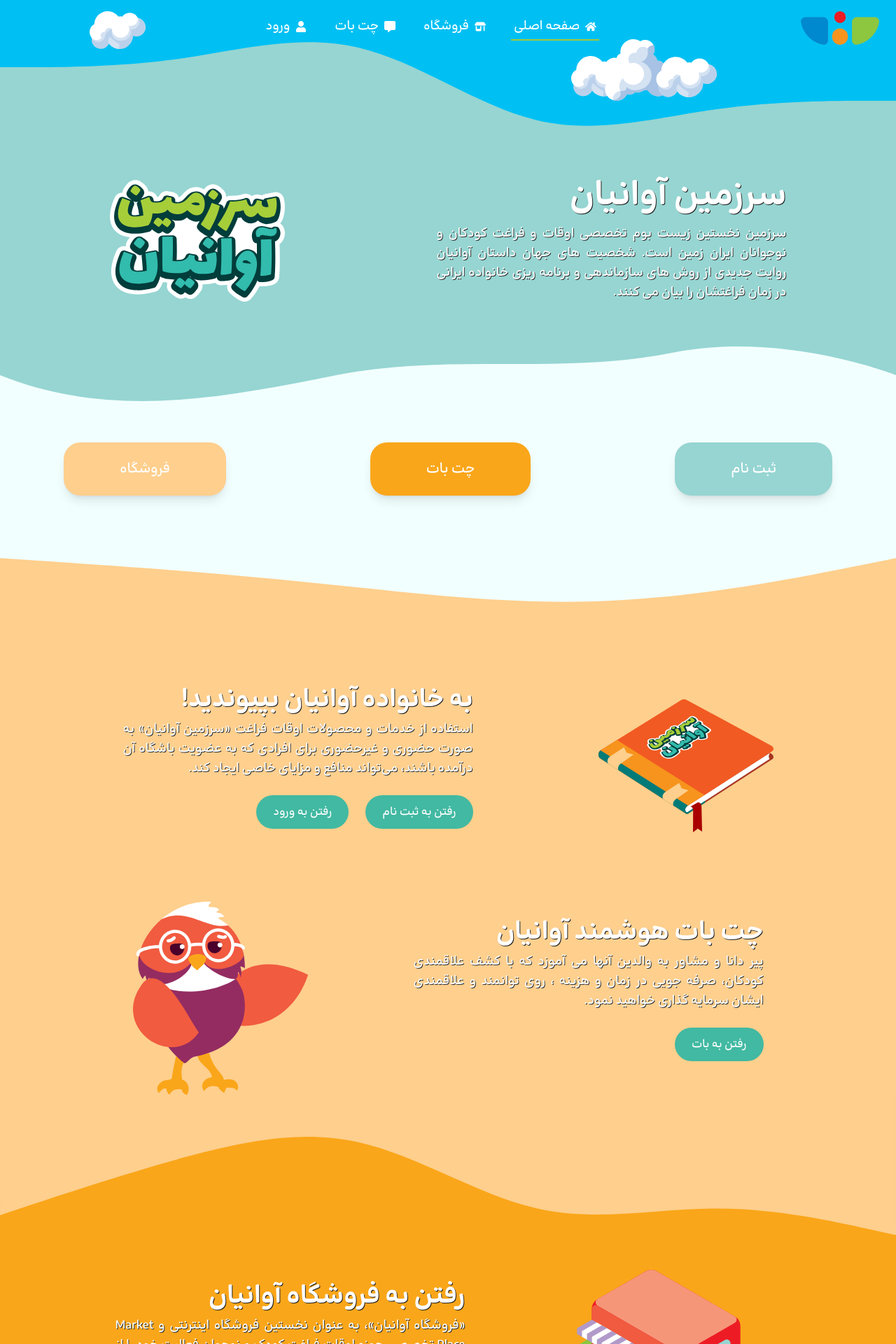
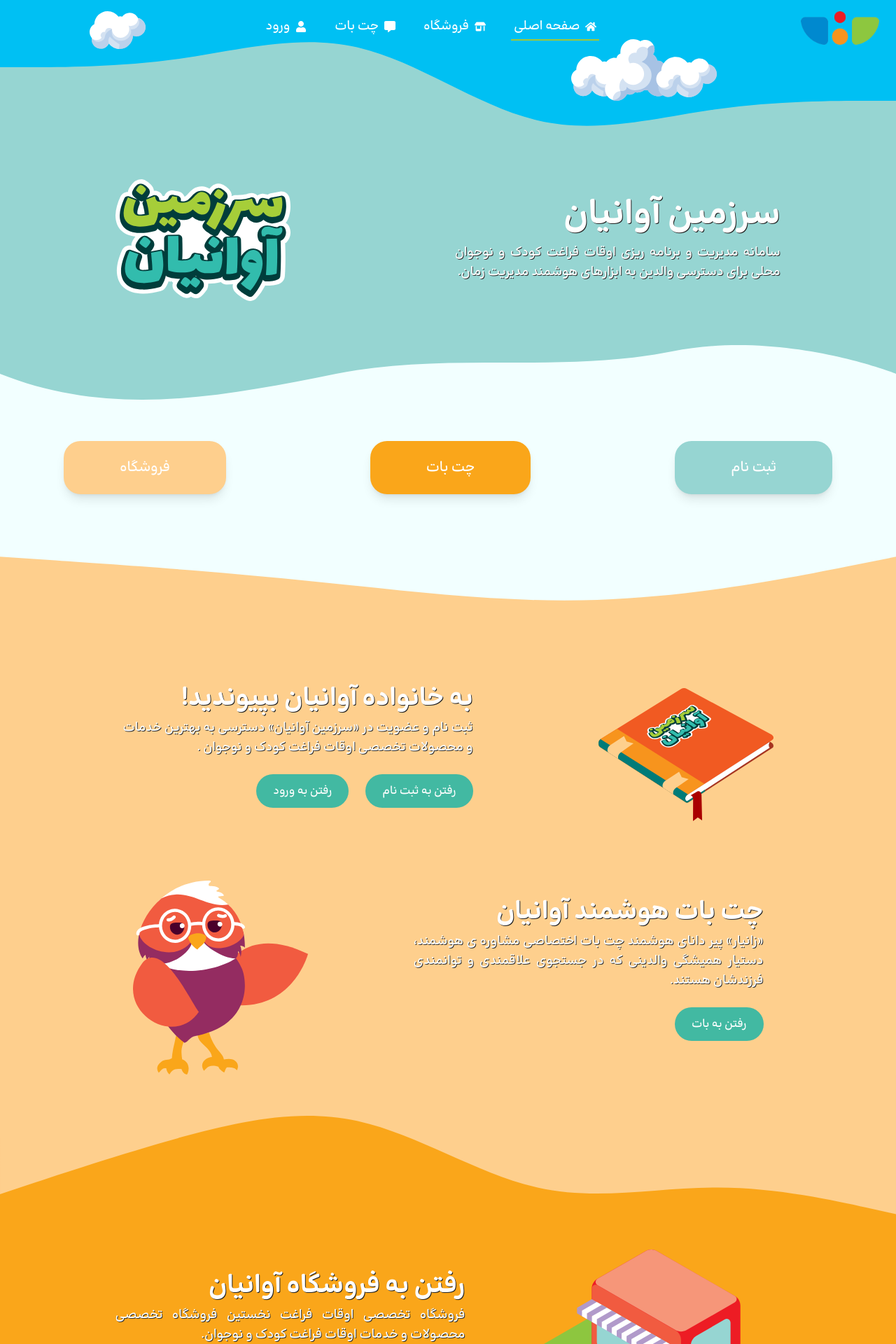
Before and after one commit to ErfanGh83/Avanian1, a Next.js app: page / in a window 1280 px wide. Shown: the top 1920 px of the page at 70% size. Built offline with nearby package versions, Linux system fonts and the light colour scheme.

Commit message:
changed landing paragraphs

```diff
--- a/src/components/landing/sections/ChatBotSection.tsx
+++ b/src/components/landing/sections/ChatBotSection.tsx
@@ -37,9 +37,10 @@ export default function ChatBotSection() {
             چت بات هوشمند آوانیان
           </h3>
           <p className="text-lg text-justify max-w-[400px] md:max-w-[500px] text-outline-md">
-            پیر دانا و مشاور به والدین آنها می آموزد که با کشف علاقمندی کودکان،
-            صرفه جویی در زمان و هزینه ، روی توانمند و علاقمندی ایشان سرمایه
-            گذاری خواهید نمود.
+            «زانیار» پیر دانای هوشمند
+            چت بات اختصاصی مشاوره ی هوشمند،
+            دستیار همیشگی والدینی  که در جستجوی
+            علاقمندی و توانمندی فرزندشان هستند.
           </p>
           <SectionButton href="/chat">رفتن به بات</SectionButton>
         </motion.div>
--- a/src/components/landing/sections/CompanySection.tsx
+++ b/src/components/landing/sections/CompanySection.tsx
@@ -30,11 +30,11 @@ export default function CompanySection() {
           <h1 className="text-4xl md:text-5xl font-bold pb-4 text-outline-lg">
             سرزمین آوانیان
           </h1>
-          <p className="text-lg text-justify max-w-[400px] md:max-w-[500px] text-outline-md">
-            سرزمین نخستین زیست بوم تخصصی اوقات و فراغت کودکان و نوجوانان ایران
-            زمین است. شخصیت های جهان داستان آوانیان روایت جدیدی از روش های
-            سازماندهی و برنامه ریزی خانواده ایرانی در زمان فراغتشان را بیان می
-            کنند.
+          <p className="text-lg text-justify max-w-[300px] md:max-w-[465px] text-outline-md">
+            سامانه مدیریت و برنامه ریزی
+            اوقات فراغت کودک و نوجوان
+            محلی برای دسترسی والدین به
+            ابزارهای هوشمند مدیریت زمان.
           </p>
         </motion.div>
 
--- a/src/components/landing/sections/LoginSection.tsx
+++ b/src/components/landing/sections/LoginSection.tsx
@@ -52,9 +52,10 @@ export default function LoginSection() {
             به خانواده آوانیان بپیوندید!
           </h3>
           <p className="max-w-[400px] md:max-w-[500px] text-justify text-lg text-outline-md">
-            استفاده از خدمات و محصولات اوقات فراغت «سرزمین آوانیان» به صورت
-            حضوری و غیرحضوری برای افرادی که به عضویت باشگاه آن درآمده باشند،
-            می‌تواند منافع و مزایای خاصی ایجاد کند.
+            ثبت نام و عضویت در «سرزمین آوانیان»
+            دسترسی به بهترین خدمات و محصولات
+            تخصصی اوقات فراغت کودک و نوجوان
+            .
           </p>
 
           <div className="flex flex-row gap-3 md:gap-6">
--- a/src/components/landing/sections/ShopSection.tsx
+++ b/src/components/landing/sections/ShopSection.tsx
@@ -49,9 +49,9 @@ export default function ShopSection() {
             رفتن به فروشگاه آوانیان
           </h3>
           <p className="max-w-[400px] md:max-w-[500px] text-justify text-lg text-outline-md">
-            «فروشگاه آوانیان»، به عنوان نخستین فروشگاه اینترنتی و Market Place
-            تخصصی حوزه اوقات فراغت کودک و نوجوان فعالیت خود را از بهار ۱۴۰۱ به
-            نام «شبکه اوقات فراغت» آغاز نموده است.
+            فروشگاه تخصصی اوقات فراغت
+            نخستین فروشگاه تخصصی محصولات
+            و خدمات اوقات فراغت کودک و نوجوان.
           </p>
 
           <SectionButton href="/shop">رفتن به فروشگاه</SectionButton>
```
Also changed, not shown: 11 other files (tests, documents, lock files or other folders).
